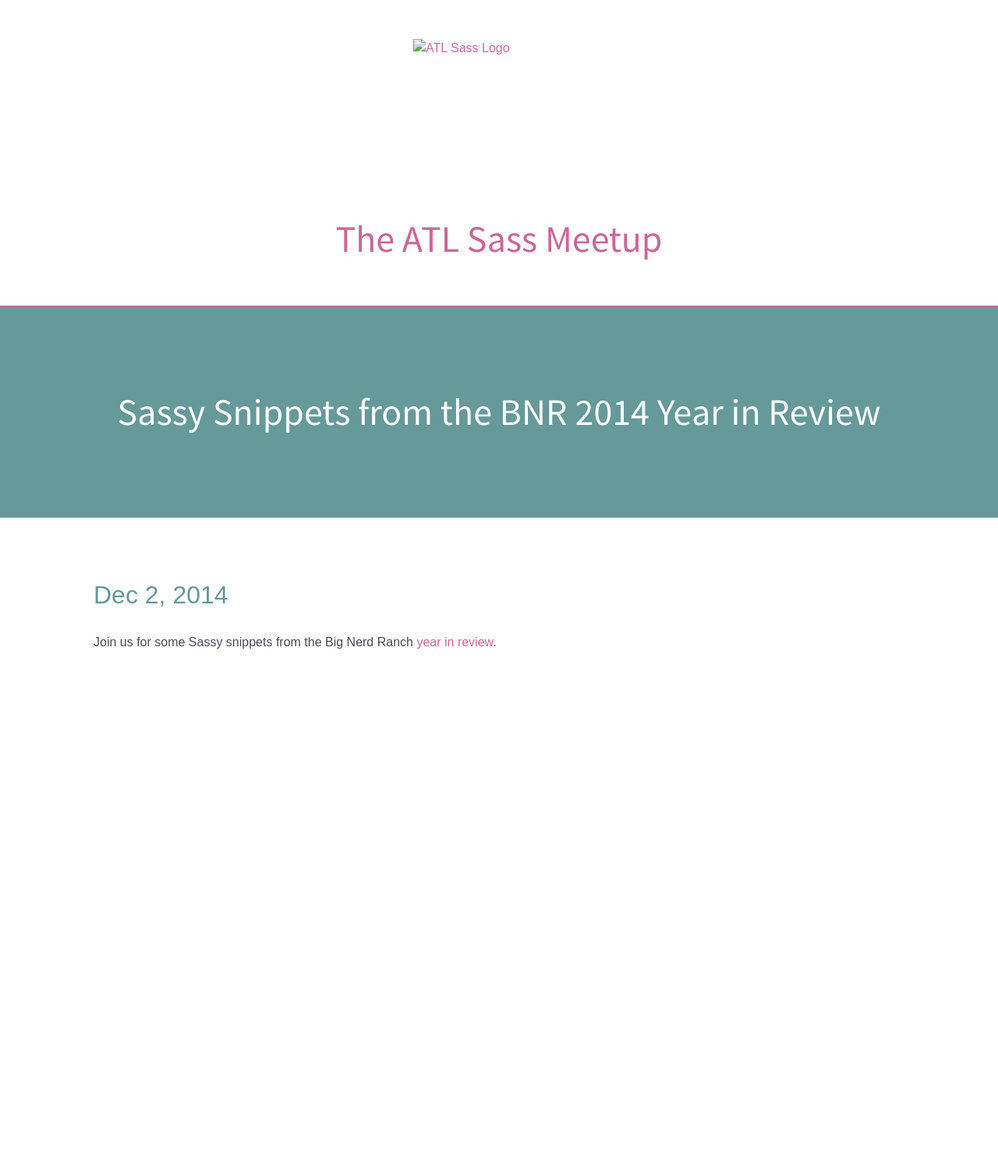
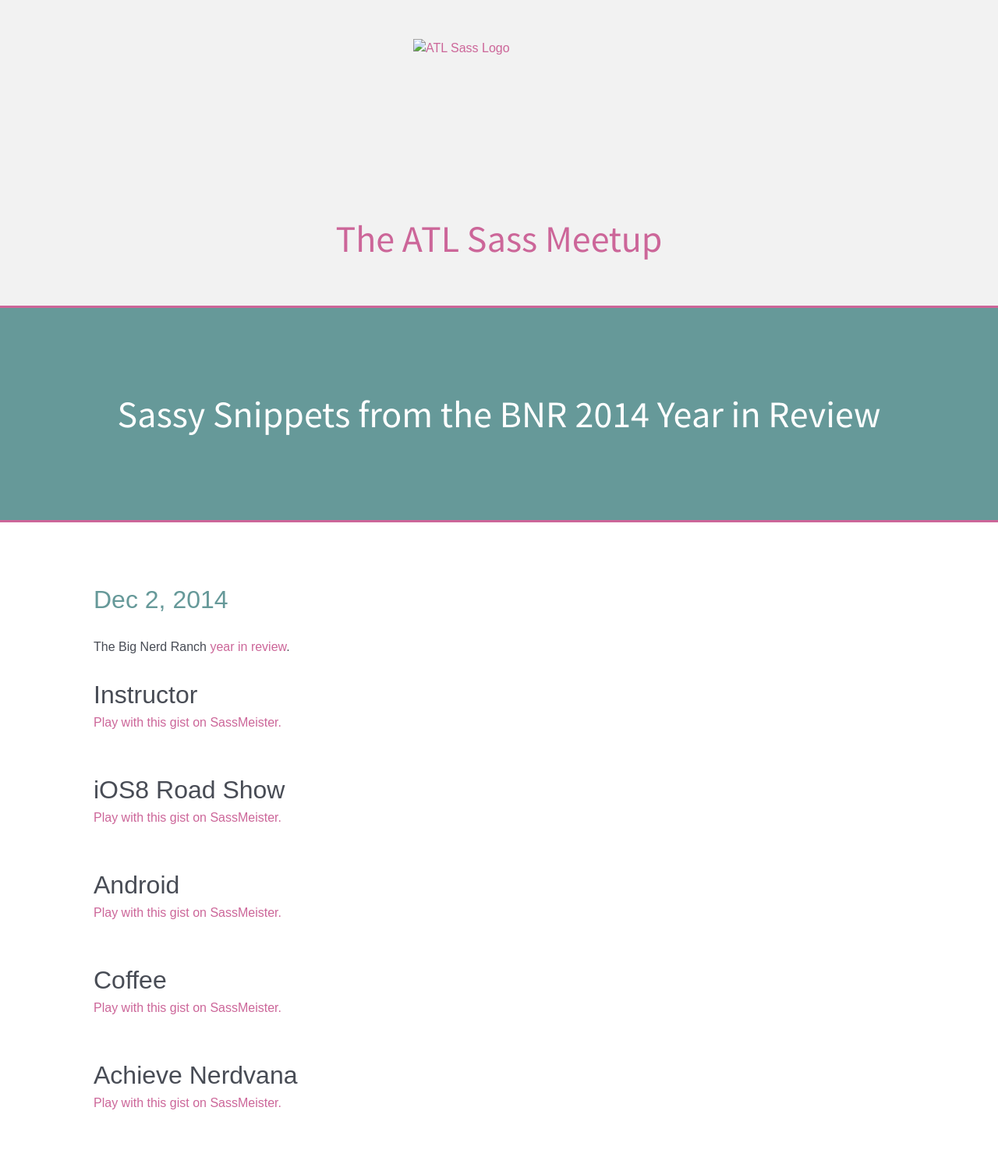
Before and after one commit to jasonreece/atl-sass, a Jekyll site: the page built from _posts/2014-12-01-sassy-snippets-from-the-bnr-2014-year-in-review.md, in a window 1280 px wide. Shown: the whole page at 78% size. Built offline with Jekyll 4.4.1, drawn with Linux system fonts in a browser that asks for light colours; some web fonts are replaced; a script that is not in the unit is left out; before the commit the page ends 900 px from its top, so only the background shows below that.

Commit message:
updates template

```diff
--- a/_posts/2014-12-01-sassy-snippets-from-the-bnr-2014-year-in-review.md
+++ b/_posts/2014-12-01-sassy-snippets-from-the-bnr-2014-year-in-review.md
@@ -2,6 +2,34 @@
 layout: post
 title:  "Sassy Snippets from the BNR 2014 Year in Review"
 date:   2014-12-02
+excerpt: "Join us for some Sassy snippets from the Big Nerd Ranch year in review."
 ---
 
-Join us for some Sassy snippets from the Big Nerd Ranch [year in review](https://www.bignerdranch.com/2014/).
+The Big Nerd Ranch [year in review](https://www.bignerdranch.com/2014/).
+
+<div class="l-padding-vert">
+  <h2>Instructor</h2>
+  <p class="sassmeister" data-gist-id="f98ae419326235aa64d1" data-height="715" data-theme="tomorrow-night-eighties"><a href="http://sassmeister.com/gist/f98ae419326235aa64d1">Play with this gist on SassMeister.</a></p>
+</div>
+
+<div class="l-padding-vert">
+  <h2>iOS8 Road Show</h2>
+  <p class="sassmeister" data-gist-id="953aa92455b2c2704115" data-height="480" data-theme="tomorrow-night-eighties"><a href="http://sassmeister.com/gist/953aa92455b2c2704115">Play with this gist on SassMeister.</a></p>
+</div>
+
+<div class="l-padding-vert">
+  <h2>Android</h2>
+  <p class="sassmeister" data-gist-id="7486fa08eaa956370b53" data-height="480" data-theme="tomorrow-night-eighties"><a href="http://sassmeister.com/gist/7486fa08eaa956370b53">Play with this gist on SassMeister.</a></p>
+</div>
+
+<div class="l-padding-vert">
+  <h2>Coffee</h2>
+  <p class="sassmeister" data-gist-id="5819593718f5a6a99841" data-height="480" data-theme="tomorrow-night-eighties"><a href="http://sassmeister.com/gist/5819593718f5a6a99841">Play with this gist on SassMeister.</a></p>
+</div>
+
+<div class="l-padding-vert">
+  <h2>Achieve Nerdvana</h2>
+  <p class="sassmeister" data-gist-id="390f992db457b9059568" data-height="480" data-theme="tomorrow-night-eighties"><a href="http://sassmeister.com/gist/390f992db457b9059568">Play with this gist on SassMeister.</a></p>
+</div>
+
+<script src="http://static.sassmeister.com/js/embed.js" async></script>
--- a/assets/stylesheets/modules/_header.scss
+++ b/assets/stylesheets/modules/_header.scss
@@ -4,9 +4,10 @@
 
 .header {
   display: block;
+  transition: background 0.4s ease-in-out;
   @include attention() {
     border-bottom: none;
-    outline: 3px solid color('hopbush');
+    background: darken(color('white'), 5);
   }
 }
 
```
Also changed, not shown: assets/stylesheets/modules/_callouts.scss (+6 -5 lines), index.html (+8 -6 lines), assets/stylesheets/application.min.css.
